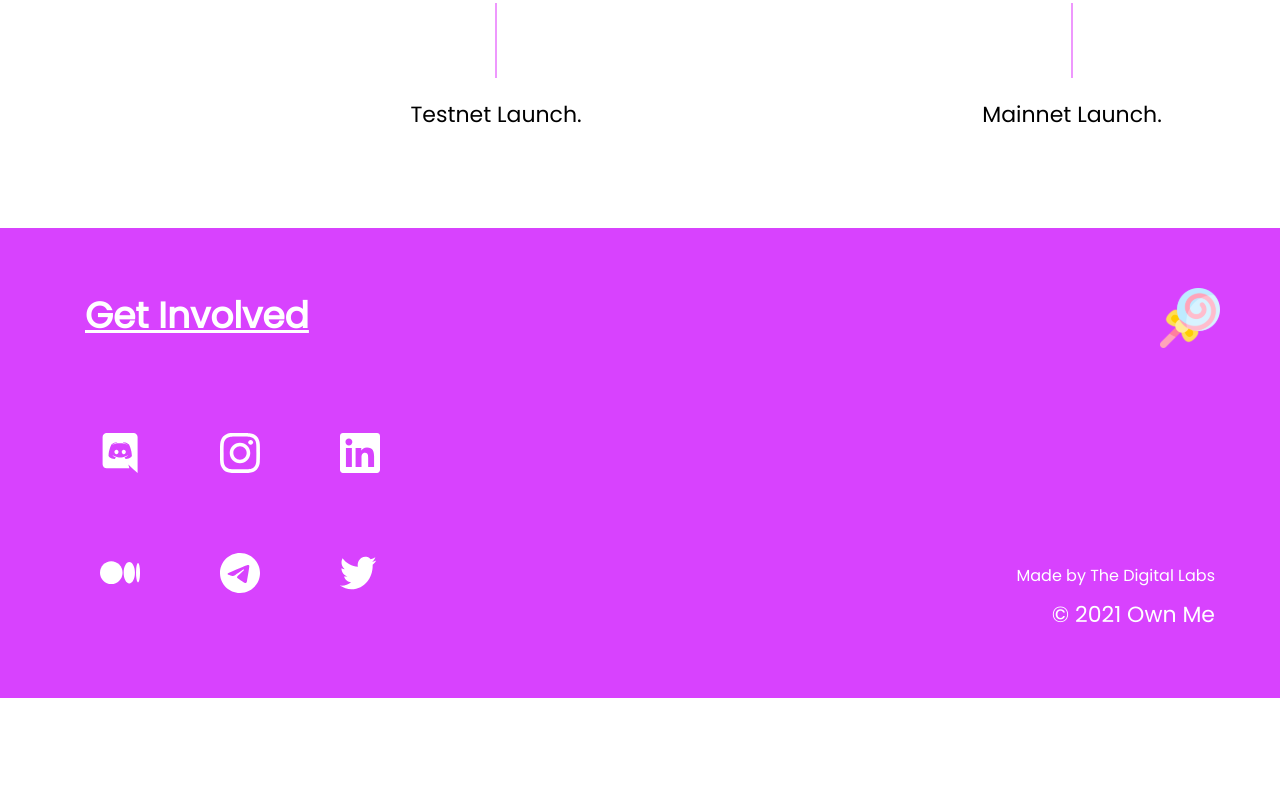
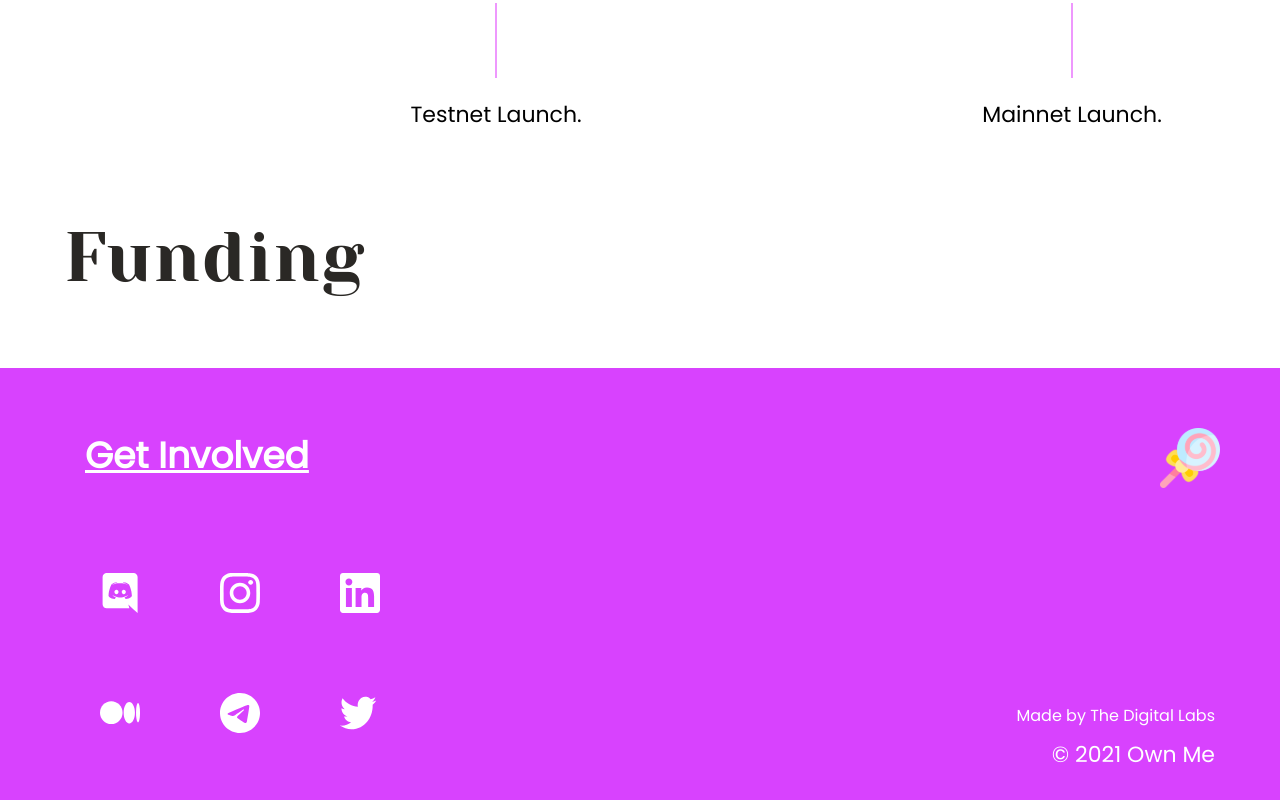
Before and after one commit to own-me/nude-promo, a React app: page / in a window 1280 px wide. Shown: the part 8642-9442 px from the top of the page. Before the commit the page ends 9340 px from the top, so only its background shows below. Built offline with nearby package versions, Linux system fonts and the light colour scheme.

Commit message:
setup funding section

```diff
--- a/App.tsx
+++ b/App.tsx
@@ -13,6 +13,7 @@ import TokenTalk from "./components/token-talk/TokenTalk";
 import Roadmap from "./components/roadmap/Roadmap";
 import MainFeatures from "./components/main-features/MainFeatures";
 import Team from "./components/team/Team";
+import Funding from "./components/funding/Funding";
 
 function App() {
     return (
@@ -25,6 +26,7 @@ function App() {
                 <TokenTalk />
                 <Team />
                 <Roadmap />
+                <Funding />
             </AppLayout>
             <Footer />
         </>
--- /dev/null
+++ b/components/funding/Funding.tsx
@@ -0,0 +1,29 @@
+import React from "react";
+import styled from "styled-components";
+
+const FundingContainer = styled.div`
+    display: flex;
+`;
+
+const FundingHeader = styled.div`
+    font-family: Yeseva One, Open Sans;
+    font-size: 70px;
+    line-height: 2.0;
+    letter-spacing: 2.0;
+    color: #2A2825;
+    @media screen and (max-width: 1200px) {
+        font-size: 40px;
+    }
+    @media screen and (max-width: 600px) {
+        font-size: 40px;
+        text-align: center;
+    }
+`;
+
+export default function Funding() {
+    return (
+        <FundingContainer>
+            <FundingHeader>Funding</FundingHeader>
+        </FundingContainer>
+    );
+};
```
Also changed, not shown: components/funding/FundingCard.tsx (added, +14 -0 lines).
